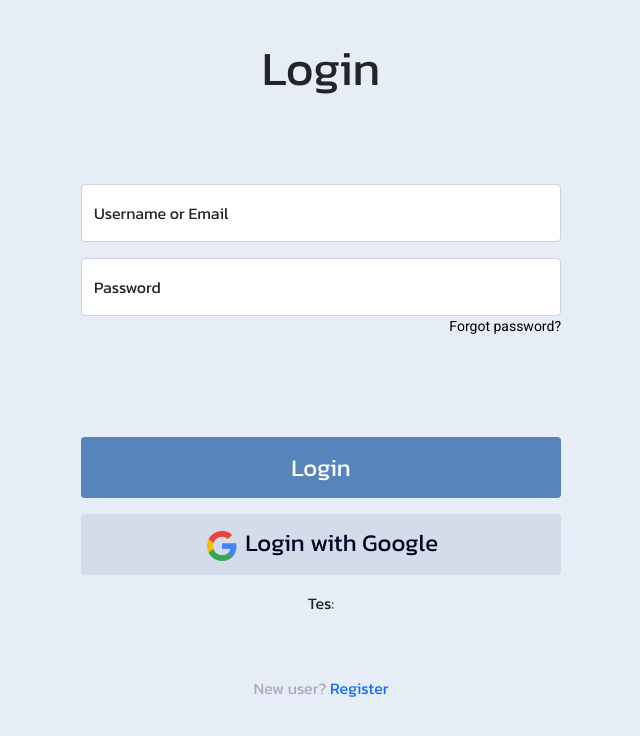
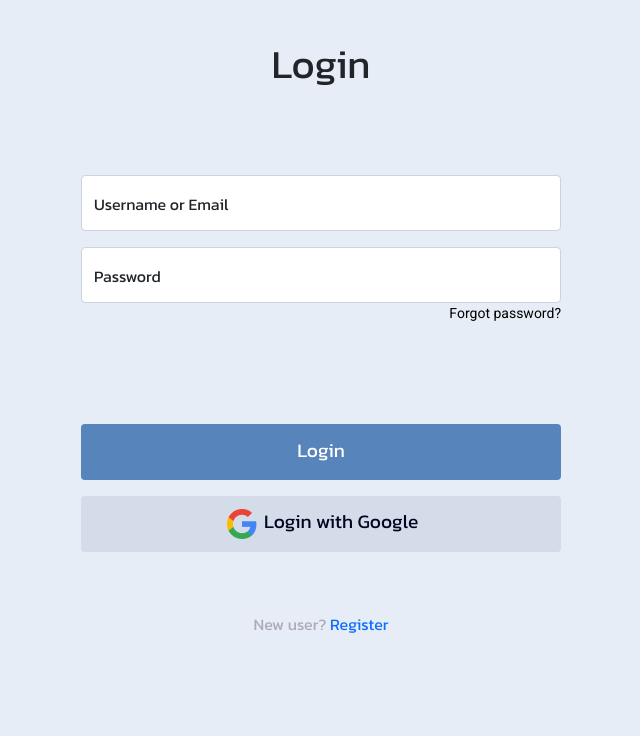
Before and after one commit to ahikmah/online-class-react, a React app: page / in a window 1280 px wide. Shown: the whole page, without its empty margins (319-959 px from the left). Built offline with nearby package versions, Linux system fonts and the light colour scheme.

Commit message:
update login & register

```diff
--- a/src/assets/css/LoginRegister.css
+++ b/src/assets/css/LoginRegister.css
@@ -87,7 +87,7 @@ small.notmatch.password{
     top: calc(20% + 5px);
     color: #ADA9BB
 }
-@media (max-width: 1025px) {
+@media (max-width: 1280px) {
 h1.title {
     font-size: 2.5rem;
 }
@@ -95,11 +95,11 @@ input {
     width: 30rem;
     height: 3.5rem !important;
 }
-.btn {
+.btn.login, .btn.regis {
     width: 30rem;
     margin-bottom: 1rem;
     height: 3.5rem;
     border: none;
-    font-size: 1rem;
+    font-size: 1.20rem;
 }
 }
--- a/src/pages/Login.js
+++ b/src/pages/Login.js
@@ -26,11 +26,11 @@ function Login() {
                     <Link to='/reset-password' className="d-flex justify-content-end forgot-password">Forgot password?</Link>
 
                     <div className="button-group d-flex flex-column">
-                        <button type="submit" className="btn btn-primer" onClick={loginHandler}>Login</button>
-                        <button type="submit" className="btn btn-google">
+                        <button type="submit" className="btn login btn-primer" onClick={loginHandler}>Login</button>
+                        <button type="submit" className="btn login btn-google">
                             <img src={googleIcon} alt="google-icon"/> Login with Google</button>
                     </div>
-                <p>Tes: {username}</p>
+                {/* <p>Tes: {username}</p> */}
                 </form>
                 <p className="txtlogin">New user? <Link to="/register"> Register</Link></p>
 
--- a/src/pages/Register.js
+++ b/src/pages/Register.js
@@ -48,8 +48,8 @@ function Register() {
                     {match ? <small className="match password d-flex justify-content-start">Password match <img src= {matchIcon}/></small> : match === undefined ? <small className="notmatch password d-flex justify-content-start"></small> : <small className="notmatch password d-flex justify-content-start">Password not match</small>}
 
                     <div className="button-group d-flex flex-column">
-                        <button type="submit" className="btn btn-primer" onClick={usernameHandler}>Register</button>
-                        <button type="submit" className="btn btn-google">
+                        <button type="submit" className="btn regis btn-primer" onClick={usernameHandler}>Register</button>
+                        <button type="submit" className="btn regis btn-google">
                             <img src={googleIcon} alt="google-icon"/> Register with Google</button>
                     </div>
                 {/* <p>Tes: {username}</p> */}
```
